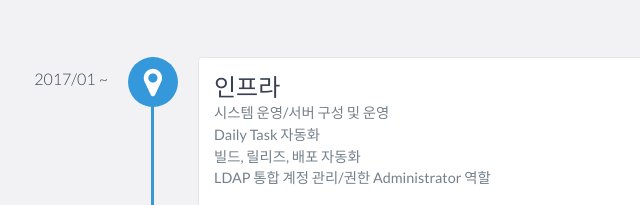
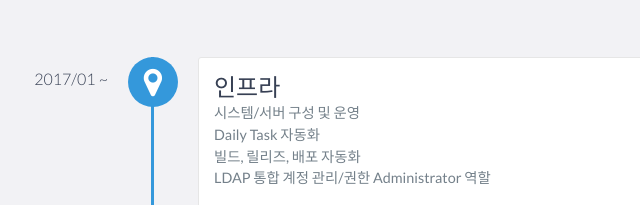
Before and after one commit to happygram/portfolio, a website: page index.html in a window 1280 px wide. Shown: the part 1114-1319 px from the top of the page, 292-932 px from the left. Drawn offline with nearby package versions, Linux system fonts and the light colour scheme.

Commit message:
인프라 설명 변경

```diff
--- a/index.html
+++ b/index.html
@@ -86,7 +86,7 @@
         <div id="experience-timeline">
         	<div data-date="2017/01 ~ ">
                 <h3>인프라</h3>
-	                <p>시스템 운영/서버 구성 및 운영</p>
+	                <p>시스템/서버 구성 및 운영</p>
 	                <p>Daily Task 자동화</p>
 	                <p>빌드, 릴리즈, 배포 자동화</p>
 	                <p>LDAP 통합 계정 관리/권한 Administrator 역할</p>
```
